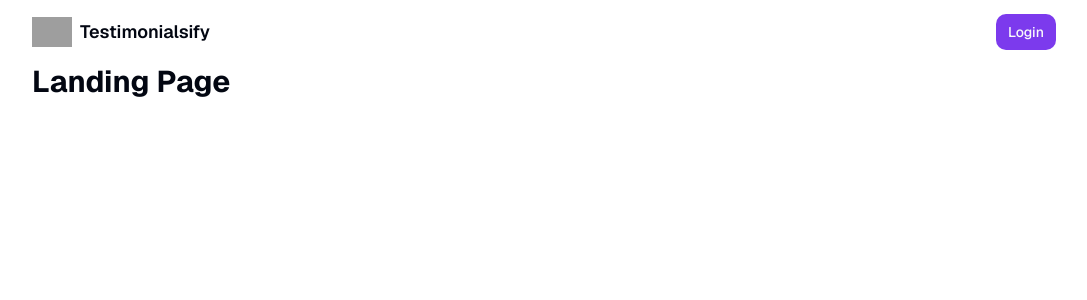
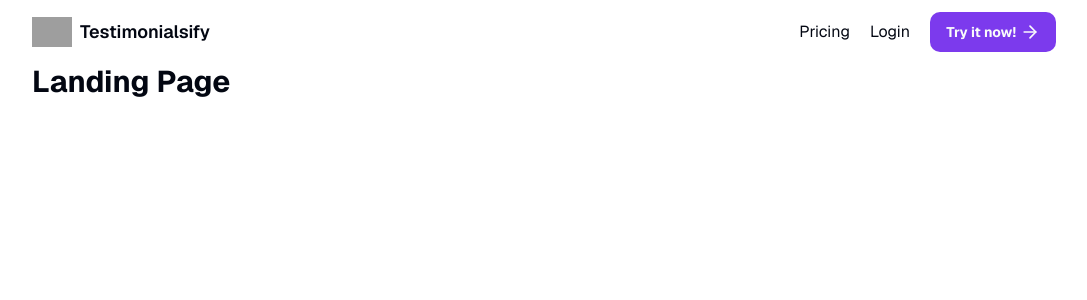
Before and after one commit to Maqed/testimonialsify, a Next.js app: page / in a window 1280 px wide. Shown: the top 300 px of the page, without its empty margins (96-1183 px from the left). Built offline with nearby package versions, Linux system fonts and the light colour scheme; no server answers; grey boxes are pictures that could not be loaded.

Commit message:
Improve UI design

```diff
--- a/src/components/navbar/navbar-auth.tsx
+++ b/src/components/navbar/navbar-auth.tsx
@@ -1,7 +1,7 @@
 import Link from "next/link";
 import { useSession, signOut } from "next-auth/react";
 import { getFirstLettersOfWords } from "@/lib/utils";
-import { CircleGauge, Settings, LogOut } from "lucide-react";
+import { CircleGauge, Settings, LogOut, ArrowRight } from "lucide-react";
 import { Button } from "@/components/ui/button";
 import { Skeleton } from "@/components/ui/skeleton";
 
@@ -16,10 +16,32 @@ import {
 import { Avatar, AvatarFallback, AvatarImage } from "@/components/ui/avatar";
 import { DEFAULT_LOGOUT_REDIRECT } from "@/consts/routes";
 
+type listItem = {
+  name: string;
+  href: string;
+};
+
+const unauthenticatedLinks: listItem[] = [
+  {
+    name: "Pricing",
+    href: "/pricing",
+  },
+  {
+    name: "Login",
+    href: "/login",
+  },
+];
+
 function NavbarAuth() {
   const { data: session, status } = useSession();
   if (status === "loading")
-    return <Skeleton className="h-10 w-10 rounded-full" />;
+    return (
+      <div className="flex items-center justify-center gap-5">
+        <Skeleton className="h-5 w-10 rounded-none" />
+        <Skeleton className="h-5 w-10 rounded-none" />
+        <Skeleton className="h-10 w-32" />
+      </div>
+    );
 
   return session ? (
     <DropdownMenu>
@@ -52,7 +74,7 @@ function NavbarAuth() {
           </DropdownMenuItem>
         </Link>
         <DropdownMenuItem
-          className="focus:bg-destructive/80 bg-destructive text-destructive-foreground focus:text-desctructive-foreground relative flex cursor-pointer select-none items-center rounded-sm px-2 py-1.5 text-sm outline-none transition-colors data-[disabled]:pointer-events-none data-[disabled]:opacity-50"
+          className="focus:text-desctructive-foreground relative flex cursor-pointer select-none items-center rounded-sm bg-destructive px-2 py-1.5 text-sm text-destructive-foreground outline-none transition-colors focus:bg-destructive/80 data-[disabled]:pointer-events-none data-[disabled]:opacity-50"
           onClick={() =>
             signOut({ redirect: true, callbackUrl: DEFAULT_LOGOUT_REDIRECT })
           }
@@ -63,11 +85,17 @@ function NavbarAuth() {
       </DropdownMenuContent>
     </DropdownMenu>
   ) : (
-    <>
-      <Button size="sm" asChild>
-        <Link href="/login">Login</Link>
+    <div className="flex items-center justify-center gap-5">
+      {unauthenticatedLinks.map((item) => {
+        return <Link href={item.href}>{item.name}</Link>;
+      })}
+      <Button asChild className="group font-bold">
+        <Link href="/register">
+          Try it now!
+          <ArrowRight className="ms-1 h-5 w-5 transition-all group-hover:translate-x-1" />
+        </Link>
       </Button>
-    </>
+    </div>
   );
 }
 
```
